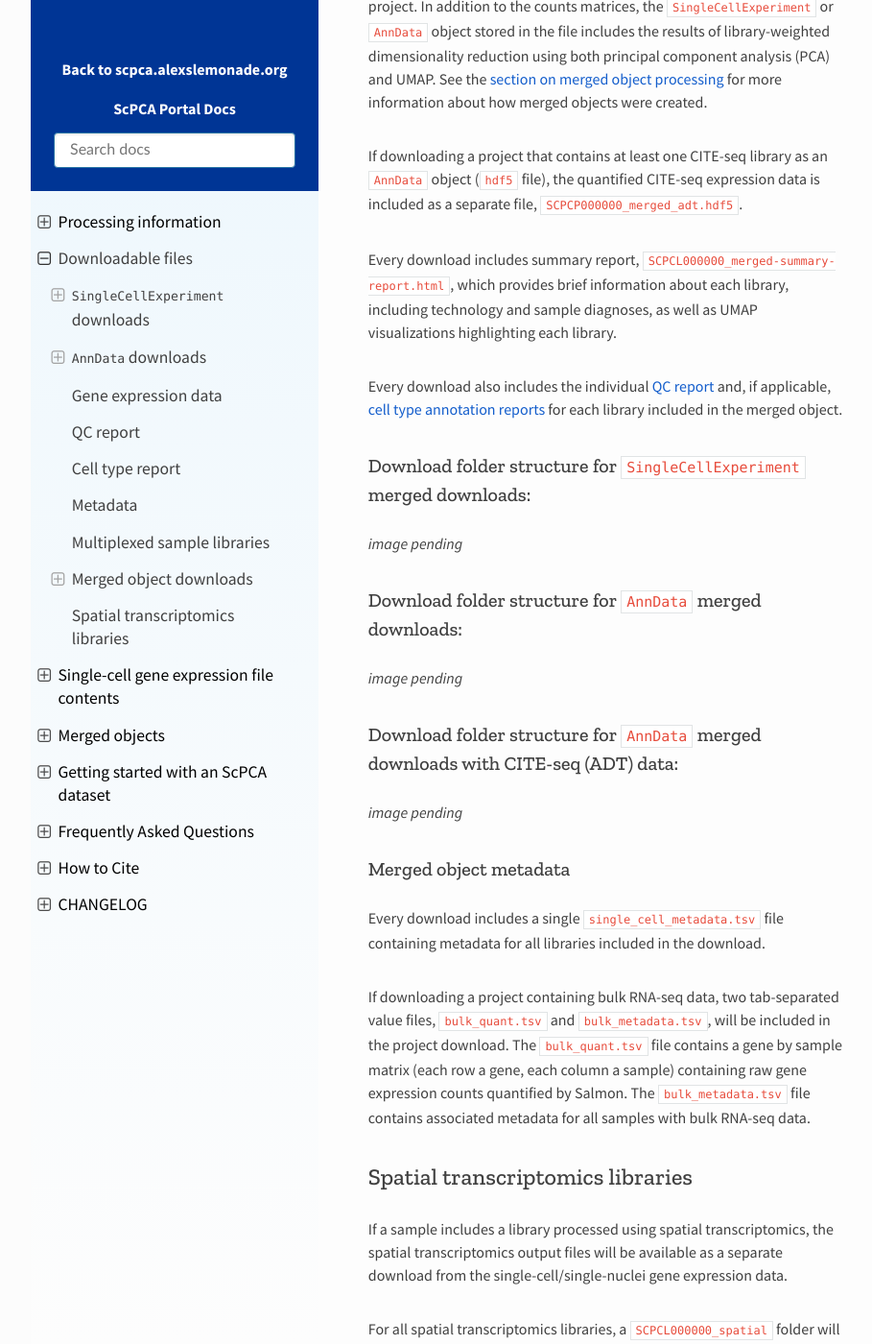
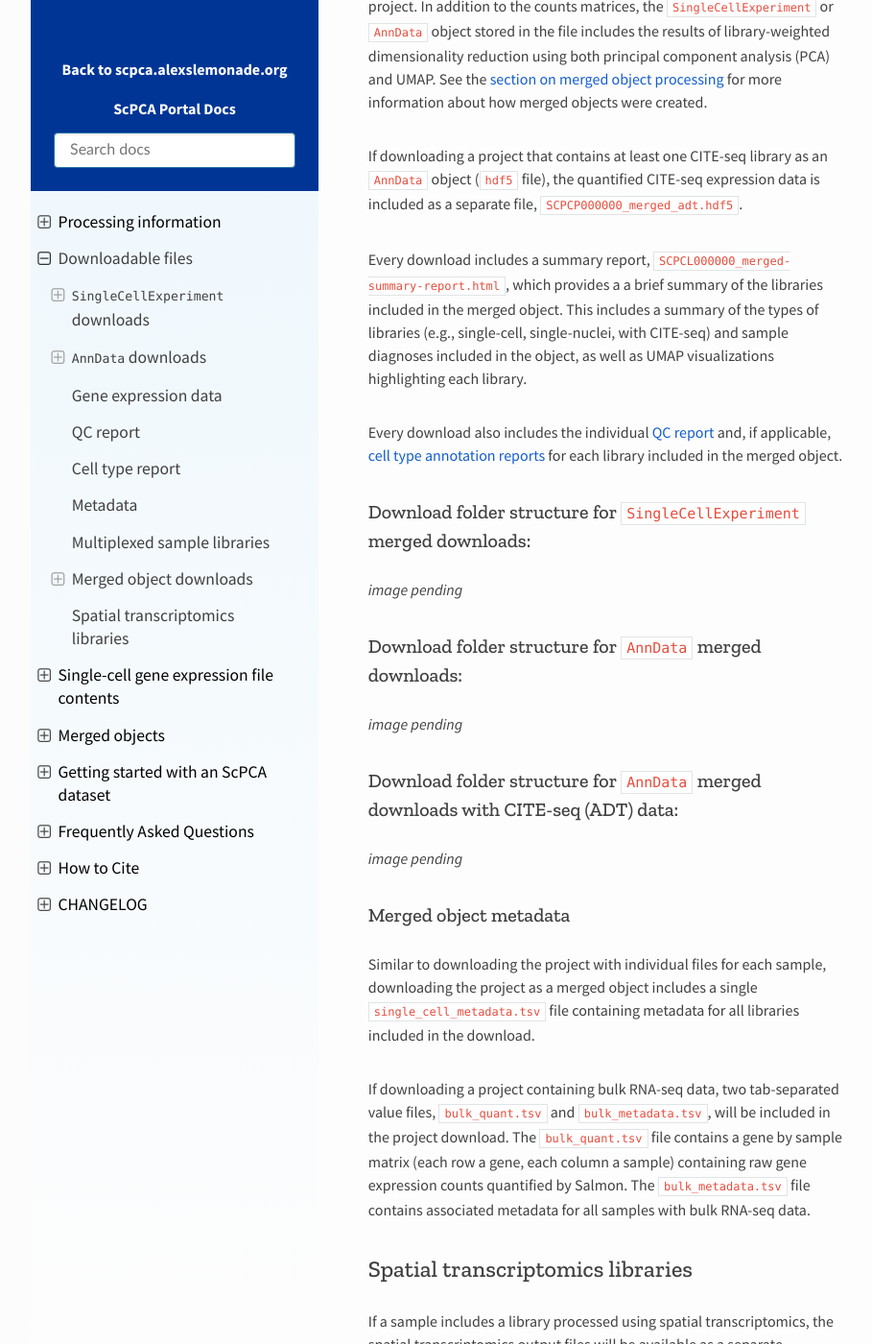
Before and after one commit to DongzeHE/scpca-docs, a Sphinx documentation site: the page built from docs/download_files.md, in a window 1280 px wide and 1400 px high, scrolled down 10899 px. Shown: the whole window at 96% size, without its empty margins (158-1067 px from the left). Built offline with Sphinx 7.4.7 and the Read the Docs theme 2.0.0, drawn with Linux system fonts in a browser that asks for light colours.

Commit message:
Apply suggestions from code review
Co-authored-by: Ally Hawkins <54039191+allyhawkins@users.noreply.github.com>

```diff
--- a/docs/download_files.md
+++ b/docs/download_files.md
@@ -150,7 +150,9 @@ See the {ref}`section on merged object processing<processing_information:merged
 
 If downloading a project that contains at least one CITE-seq library as an `AnnData` object (`hdf5` file), the quantified CITE-seq expression data is included as a separate file, `SCPCP000000_merged_adt.hdf5`.
 
-Every download includes summary report, `SCPCL000000_merged-summary-report.html`, which provides brief information about each library, including technology and sample diagnoses, as well as UMAP visualizations highlighting each library.
+Every download includes a summary report, `SCPCL000000_merged-summary-report.html`, which provides a
+ a brief summary of the libraries included in the merged object.
+This includes a summary of the types of libraries (e.g., single-cell, single-nuclei, with CITE-seq) and sample diagnoses included in the object, as well as UMAP visualizations highlighting each library.
 
 Every download also includes the individual [QC report](#qc-report) and, if applicable, [cell type annotation reports](#cell-type-report) for each library included in the merged object.
 
@@ -166,7 +168,7 @@ _image pending_
 
 ### Merged object metadata
 
-Every download includes a single `single_cell_metadata.tsv` file containing metadata for all libraries included in the download.
+Similar to downloading the project with individual files for each sample, downloading the project as a merged object includes a single `single_cell_metadata.tsv` file containing metadata for all libraries included in the download.
 
 If downloading a project containing bulk RNA-seq data, two tab-separated value files, `bulk_quant.tsv` and `bulk_metadata.tsv`, will be included in the project download.
 The `bulk_quant.tsv` file contains a gene by sample matrix (each row a gene, each column a sample) containing raw gene expression counts quantified by Salmon.
```
